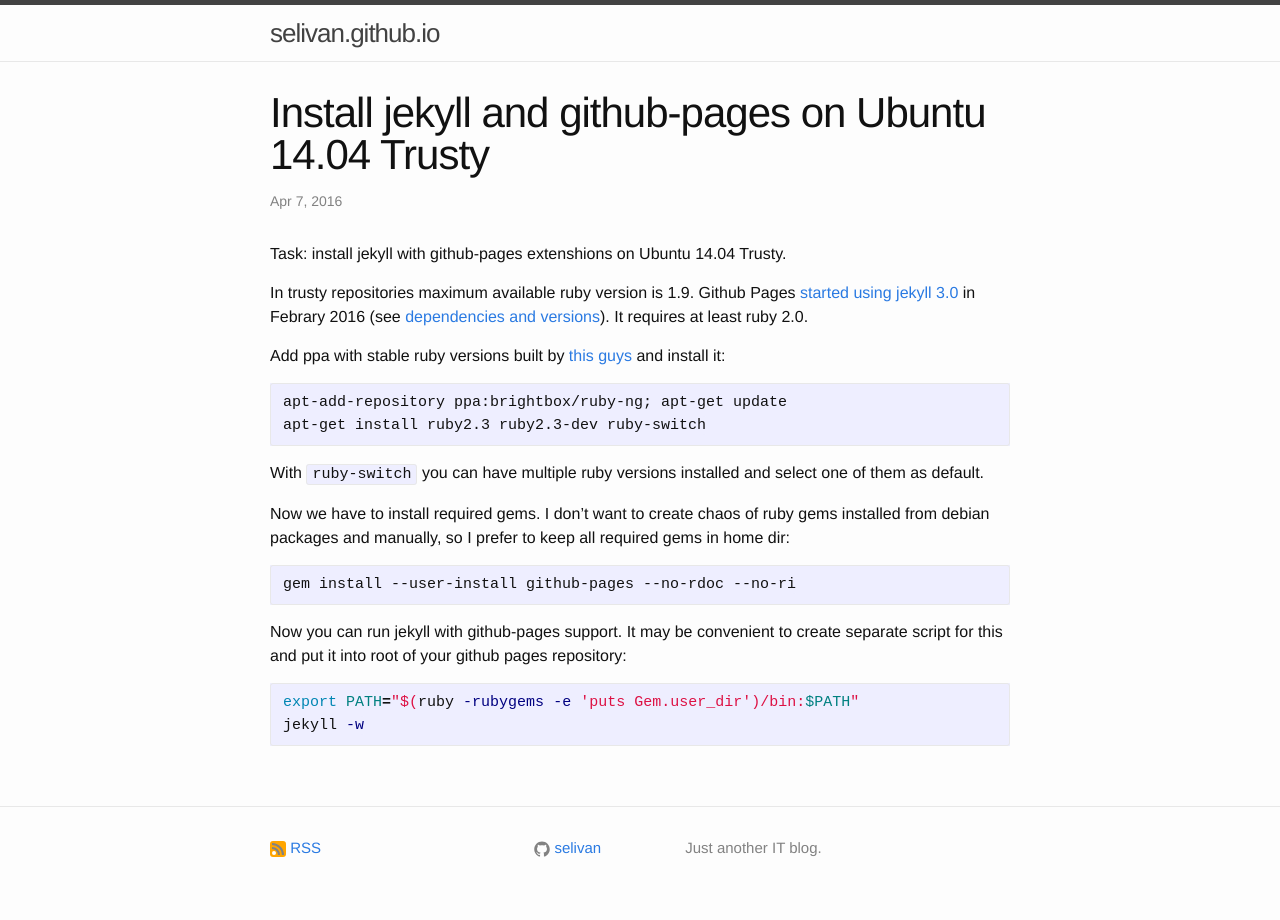
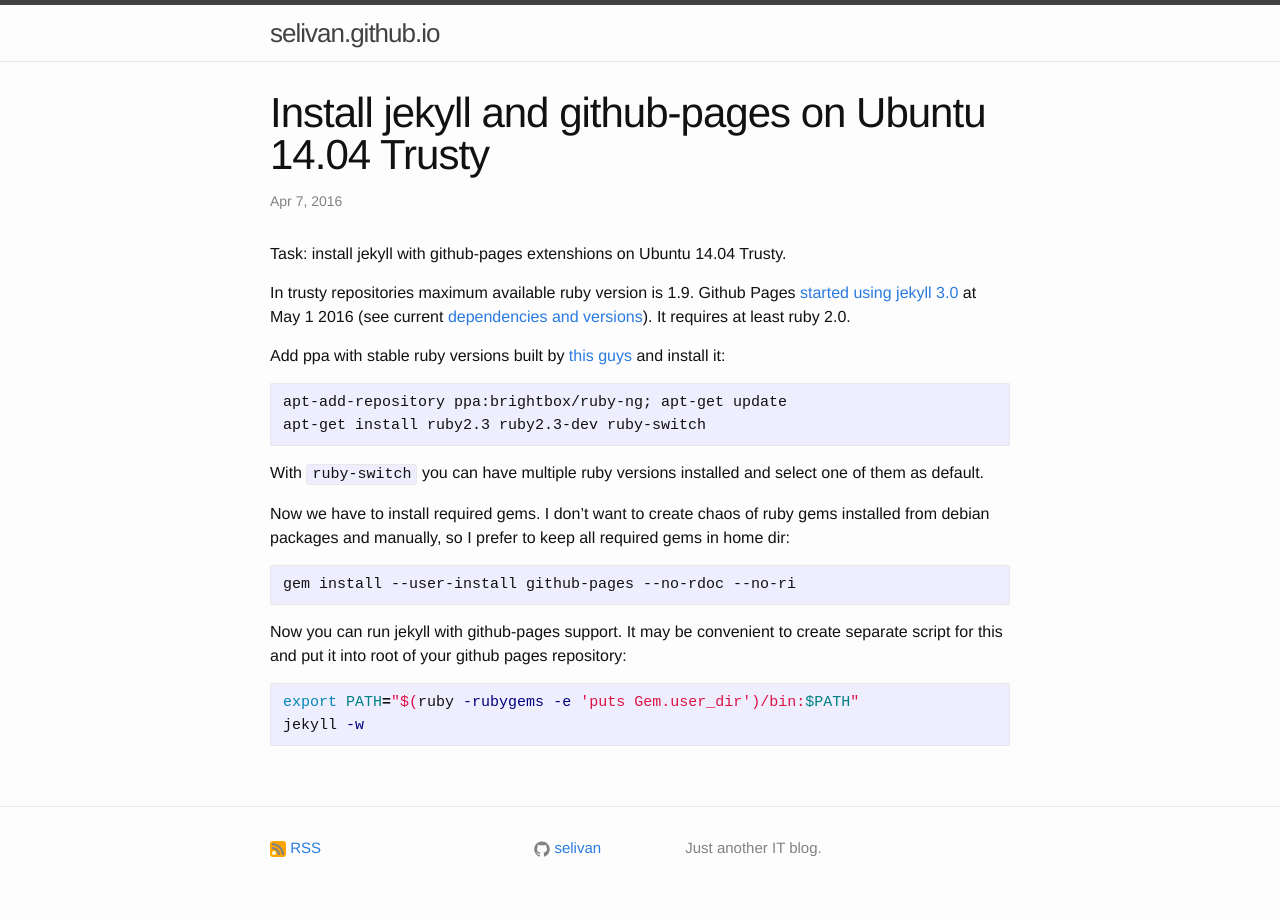
Before and after one commit to selivan/selivan.github.io, a Jekyll site: the page built from _posts/2016-04-07-jekyll-and-github-pages-install-ubuntu-trusty-14-04.md, in a window 1280 px wide. Built offline with Jekyll 4.4.1, drawn with Linux system fonts in a browser that asks for light colours.

Commit message:
small edit

```diff
--- a/_posts/2016-04-07-jekyll-and-github-pages-install-ubuntu-trusty-14-04.md
+++ b/_posts/2016-04-07-jekyll-and-github-pages-install-ubuntu-trusty-14-04.md
@@ -5,7 +5,7 @@
 ---
 Task: install jekyll with github-pages extenshions on Ubuntu 14.04 Trusty.
 
-In trusty repositories maximum available ruby version is 1.9. Github Pages [started using jekyll 3.0](https://github.com/blog/2100-github-pages-now-faster-and-simpler-with-jekyll-3-0) in Febrary 2016 (see [dependencies and versions](https://pages.github.com/versions/)). It requires at least ruby 2.0.
+In trusty repositories maximum available ruby version is 1.9. Github Pages [started using jekyll 3.0](https://github.com/blog/2100-github-pages-now-faster-and-simpler-with-jekyll-3-0) at May 1 2016 (see current [dependencies and versions](https://pages.github.com/versions/)). It requires at least ruby 2.0.
 
 Add ppa with stable ruby versions built by [this guys](https://www.brightbox.com/docs/ruby/ubuntu/) and install it:
 
```
